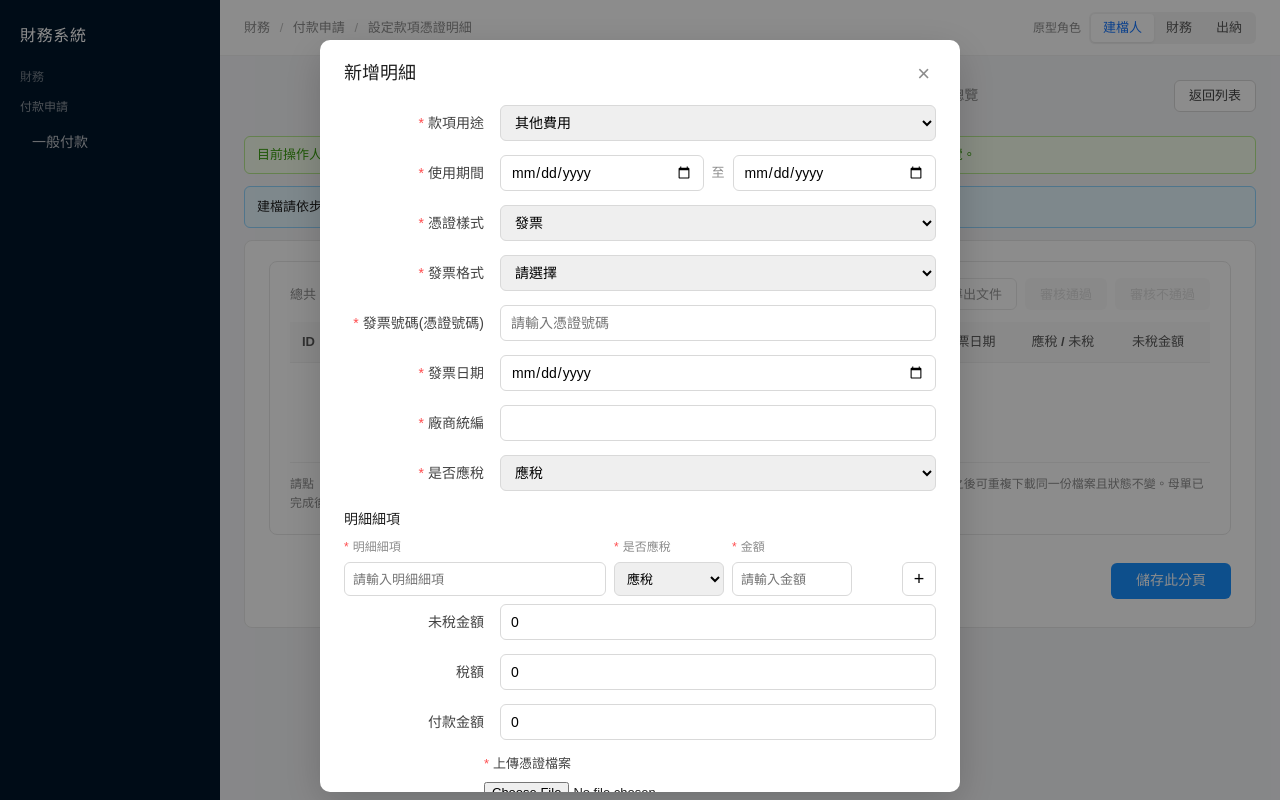
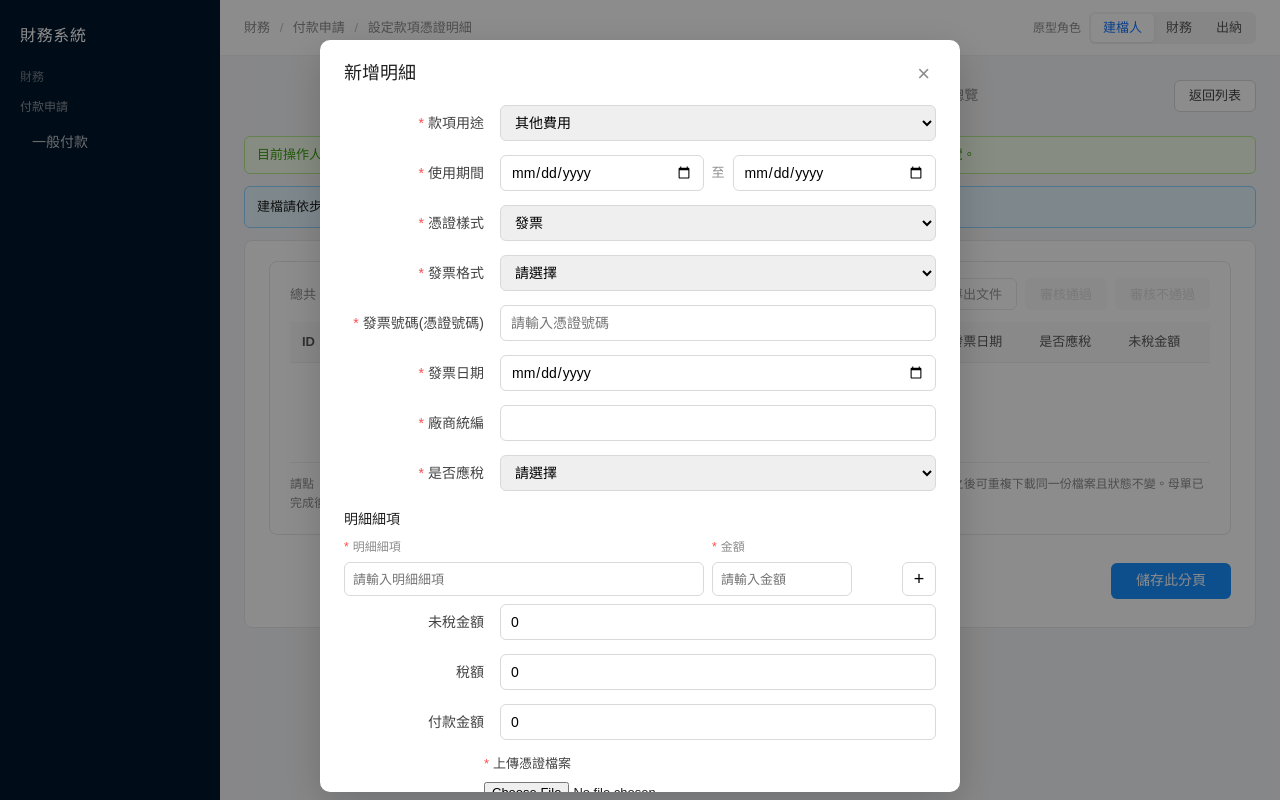
Before and after one commit to abc310144-bit/Payment-application, a React (Vite) app: page /applications/1/details in a window 1280 px wide. Both pictures are taken after a click on the button "+ 新增明細". Built offline with nearby package versions, Linux system fonts and the light colour scheme.

Commit message:
Update voucher tax options to taxable, zero-rated, and exempt.
Require tax only for invoices, inherit the main setting on line items, and show the three values in list, summary, and PDF.

Co-authored-by: Cursor <cursoragent@cursor.com>

```diff
--- a/src/components/AddDetailModal.css
+++ b/src/components/AddDetailModal.css
@@ -146,6 +146,11 @@
   grid-template-columns: minmax(0, 1.4fr) 110px 120px 76px;
   gap: 8px;
   align-items: start;
+}
+
+.line-head-simple,
+.line-row-simple {
+  grid-template-columns: minmax(0, 1.6fr) 140px 76px;
 }
 
 .line-head {
--- a/src/components/AddDetailModal.tsx
+++ b/src/components/AddDetailModal.tsx
@@ -7,6 +7,7 @@ import {
 import {
   INVOICE_FORMATS,
   PURPOSE_SECOND_FIELD,
+  TAX_FLAG_OPTIONS,
   VOUCHER_PURPOSES,
   formatRemarkNo,
   getVoucherStyles,
@@ -23,13 +24,12 @@ import {
   formatAmount,
   sanitizeAmountInput,
 } from '../utils/money'
-import { calcVoucherTotals } from '../utils/voucherTax'
+import { calcVoucherTotals, normalizeTaxFlag } from '../utils/voucherTax'
 import './AddDetailModal.css'
 
 interface LineDraft {
   id: string
   name: string
-  taxable: TaxFlag
   amount: string
 }
 
@@ -45,14 +45,12 @@ interface Props {
   onSave: (detail: VoucherDetail) => void
 }
 
-const TAX_OPTIONS: TaxFlag[] = ['應稅', '未稅']
-
 function newLineId() {
   return `L-${Date.now()}-${Math.random().toString(36).slice(2, 7)}`
 }
 
-function makeLine(taxable: TaxFlag): LineDraft {
-  return { id: newLineId(), name: '', taxable, amount: '' }
+function makeLine(): LineDraft {
+  return { id: newLineId(), name: '', amount: '' }
 }
 
 function toFileMeta(file: File): VoucherFile {
@@ -81,7 +79,7 @@ export function AddDetailModal({
 }: Props) {
   const isEdit = Boolean(initial)
   const invoiceOnly = variant === 'um-invoice'
-  const taxLockedByCurrency = isForeignCurrency(currency)
+  const isForeign = isForeignCurrency(currency)
   const allowDecimal = allowsDecimalAmount(currency)
   const styles = getVoucherStyles(paymentType)
   const startPurpose = invoiceOnly
@@ -113,18 +111,19 @@ export function AddDetailModal({
   const [vendorTaxId, setVendorTaxId] = useState(
     initial?.vendorTaxId ?? defaultTaxId,
   )
-  const [taxable, setTaxable] = useState<TaxFlag>(
-    taxLockedByCurrency ? '未稅' : (initial?.taxable ?? '應稅'),
-  )
+  const [taxable, setTaxable] = useState<TaxFlag | ''>(() => {
+    if (initial) return normalizeTaxFlag(initial.taxable)
+    // 外幣／新建：預設請選擇
+    return ''
+  })
   const [lines, setLines] = useState<LineDraft[]>(() =>
     initial?.lines.length
       ? initial.lines.map((line) => ({
           id: line.id,
           name: line.name,
-          taxable: taxLockedByCurrency ? '未稅' : line.taxable,
           amount: amountInputFromValue(line.amount, allowsDecimalAmount(currency)),
         }))
-      : [makeLine(taxLockedByCurrency ? '未稅' : '應稅')],
+      : [makeLine()],
   )
   const [voucherFile, setVoucherFile] = useState<VoucherFile | null>(
     initial?.voucherFile ?? null,
@@ -136,20 +135,18 @@ export function AddDetailModal({
 
   const second = PURPOSE_SECOND_FIELD[purpose]
   const showInvoiceFormat = voucherStyle === '發票'
-  const effectiveTaxable: TaxFlag = taxLockedByCurrency ? '未稅' : taxable
-  const lineTaxLocked = effectiveTaxable === '未稅'
+  const taxRequired = invoiceOnly || voucherStyle === '發票'
 
   const totals = useMemo(
     () =>
       calcVoucherTotals(
-        effectiveTaxable,
+        taxable,
         lines.map((line) => ({
-          taxable: lineTaxLocked ? '未稅' : line.taxable,
           amount: Number(line.amount) || 0,
         })),
         allowDecimal,
       ),
-    [effectiveTaxable, lines, lineTaxLocked, allowDecimal],
+    [taxable, lines, allowDecimal],
   )
 
   const changePurpose = (next: VoucherPurpose) => {
@@ -163,13 +160,6 @@ export function AddDetailModal({
         ? autoSettlementMonth ?? ''
         : '',
     )
-  }
-
-  const changeMainTax = (next: TaxFlag) => {
-    setTaxable(next)
-    if (next === '未稅') {
-      setLines((prev) => prev.map((line) => ({ ...line, taxable: '未稅' })))
-    }
   }
 
   const updateLine = (id: string, patch: Partial<LineDraft>) => {
@@ -192,6 +182,7 @@ export function AddDetailModal({
     if (!invoiceNo.trim()) next.invoiceNo = '請輸入發票號碼(憑證號碼)'
     if (showInvoiceFormat && !invoiceDate) next.invoiceDate = '請選擇發票日期'
     if (!/^\d{8}$/.test(vendorTaxId)) next.vendorTaxId = '請輸入 8 位數字統編'
+    if (taxRequired && !taxable) next.taxable = '請選擇是否應稅'
     lines.forEach((line) => {
       if (!line.name.trim()) next[`lineName:${line.id}`] = '請輸入明細細項'
       const amountError = amountInputError(line.amount, allowDecimal)
@@ -207,10 +198,10 @@ export function AddDetailModal({
     const savedLines = lines.map((line) => ({
       id: line.id,
       name: line.name.slice(0, 50),
-      taxable: lineTaxLocked ? ('未稅' as const) : line.taxable,
+      taxable,
       amount: commitAmount(line.amount, allowDecimal),
     }))
-    const computed = calcVoucherTotals(effectiveTaxable, savedLines, allowDecimal)
+    const computed = calcVoucherTotals(taxable, savedLines, allowDecimal)
     onSave({
       id: initial?.id ?? `V-${Date.now()}`,
       vendorTaxId,
@@ -223,7 +214,7 @@ export function AddDetailModal({
       invoiceFormat: showInvoiceFormat || invoiceOnly ? invoiceFormat : '',
       invoiceNo: invoiceNo.trim(),
       invoiceDate: showInvoiceFormat || invoiceOnly ? invoiceDate : '',
-      taxable: effectiveTaxable,
+      taxable,
       ...computed,
       status: initial?.status ?? '草稿',
       lines: savedLines,
@@ -391,33 +382,41 @@ export function AddDetailModal({
         </div>
 
         <div className="modal-row">
-          <span className="required">是否應稅</span>
+          <span className={taxRequired ? 'required' : undefined}>是否應稅</span>
           <div className="modal-field">
             <select
-              value={effectiveTaxable}
-              disabled={taxLockedByCurrency}
-              onChange={(e) => changeMainTax(e.target.value as TaxFlag)}
+              value={taxable}
+              className={errors.taxable ? 'error' : undefined}
+              onChange={(e) =>
+                setTaxable(e.target.value as TaxFlag | '')
+              }
             >
-              {TAX_OPTIONS.map((item) => (
-                <option key={item}>{item}</option>
+              <option value="">請選擇</option>
+              {TAX_FLAG_OPTIONS.map((item) => (
+                <option key={item} value={item}>
+                  {item}
+                </option>
               ))}
             </select>
-            {taxLockedByCurrency && (
-              <p className="field-hint">外幣付款僅能設定未稅。</p>
+            <FieldError message={errors.taxable} />
+            {isForeign && (
+              <p className="field-hint">外幣付款時，是否應稅預設為「請選擇」。</p>
+            )}
+            {!taxRequired && (
+              <p className="field-hint">憑證樣式非發票時，此欄非必填。</p>
             )}
           </div>
         </div>
 
         <div className="sub-block">
           <div className="sub-title">明細細項</div>
-          <div className="line-head">
+          <div className="line-head line-head-simple">
             <span className="required">明細細項</span>
-            <span className="required">是否應稅</span>
             <span className="required">金額</span>
             <span />
           </div>
           {lines.map((line, idx) => (
-            <div className="line-row" key={line.id}>
+            <div className="line-row line-row-simple" key={line.id}>
               <div className="line-cell">
                 <input
                   placeholder="請輸入明細細項"
@@ -428,17 +427,6 @@ export function AddDetailModal({
                 />
                 <FieldError message={errors[`lineName:${line.id}`]} />
               </div>
-              <select
-                value={lineTaxLocked ? '未稅' : line.taxable}
-                disabled={lineTaxLocked}
-                onChange={(e) =>
-                  updateLine(line.id, { taxable: e.target.value as TaxFlag })
-                }
-              >
-                {TAX_OPTIONS.map((item) => (
-                  <option key={item}>{item}</option>
-                ))}
-              </select>
               <div className="line-cell">
                 <input
                   inputMode={allowDecimal ? 'decimal' : 'numeric'}
@@ -474,12 +462,7 @@ export function AddDetailModal({
                   <button
                     type="button"
                     className="plus-btn"
-                    onClick={() =>
-                      setLines((prev) => [
-                        ...prev,
-                        makeLine(lineTaxLocked ? '未稅' : '應稅'),
-                      ])
-                    }
+                    onClick={() => setLines((prev) => [...prev, makeLine()])}
                   >
                     +
                   </button>
--- a/src/components/ApplicationSummaryPanel.tsx
+++ b/src/components/ApplicationSummaryPanel.tsx
@@ -153,7 +153,7 @@ export function ApplicationSummaryPanel({ app }: Props) {
                   <th>發票格式</th>
                   <th>發票號碼(憑證號碼)</th>
                   <th>發票日期</th>
-                  <th>應稅 / 未稅</th>
+                  <th>是否應稅</th>
                   <th>未稅金額</th>
                   <th>稅額</th>
                   {showExchangeRate && <th>付款匯率</th>}
@@ -173,7 +173,7 @@ export function ApplicationSummaryPanel({ app }: Props) {
                     <td>{dashOrValue(row.invoiceFormat)}</td>
                     <td>{dashOrValue(row.invoiceNo)}</td>
                     <td>{dashOrValue(formatDateDisplay(row.invoiceDate))}</td>
-                    <td>{row.taxable}</td>
+                    <td>{dashOrValue(row.taxable)}</td>
                     <td className="num">
                       {formatAmount(row.untaxedAmount, currency)}
                     </td>
--- a/src/components/VoucherDetailsPanel.tsx
+++ b/src/components/VoucherDetailsPanel.tsx
@@ -251,7 +251,7 @@ export function VoucherDetailsPanel({ app }: Props) {
               <th>發票格式</th>
               <th>發票號碼(憑證號碼)</th>
               <th>發票日期</th>
-              <th>應稅 / 未稅</th>
+              <th>是否應稅</th>
               <th>未稅金額</th>
               <th>稅額</th>
               {showExchangeRate && <th>付款匯率</th>}
@@ -282,7 +282,7 @@ export function VoucherDetailsPanel({ app }: Props) {
                     <td>{dashOrValue(row.invoiceFormat)}</td>
                     <td>{dashOrValue(row.invoiceNo)}</td>
                     <td>{dashOrValue(formatDateDisplay(row.invoiceDate))}</td>
-                    <td>{row.taxable}</td>
+                    <td>{dashOrValue(row.taxable)}</td>
                     <td className="num">
                       {formatAmount(row.untaxedAmount, app.overview?.currency)}
                     </td>
--- a/src/components/WriteoffHistoryPanel.tsx
+++ b/src/components/WriteoffHistoryPanel.tsx
@@ -4,7 +4,7 @@ import {
   type StoredApplication,
 } from '../context/ApplicationContext'
 import { useRole } from '../context/RoleContext'
-import type { VoucherDetail, WritebackRecord } from '../types/voucher'
+import { dashOrValue, type VoucherDetail, type WritebackRecord } from '../types/voucher'
 import { formatAmount } from '../utils/money'
 import {
   formatWritebackLabel,
@@ -60,7 +60,7 @@ export function WriteoffHistoryPanel({ app }: { app: StoredApplication }) {
           <thead>
             <tr>
               <th>明細</th>
-              <th>應稅 / 未稅</th>
+              <th>是否應稅</th>
               <th>金額</th>
               <th>操作</th>
             </tr>
@@ -83,7 +83,7 @@ export function WriteoffHistoryPanel({ app }: { app: StoredApplication }) {
                     <td>
                       {idx + 1}. {row.purpose}
                     </td>
-                    <td>{row.taxable}</td>
+                    <td>{dashOrValue(row.taxable)}</td>
                     <td className="num">{formatAmount(row.payAmount, currency)}</td>
                     <td>
                       <div className="writeoff-ops">
--- a/src/types/voucher.ts
+++ b/src/types/voucher.ts
@@ -45,7 +45,9 @@ export const VOUCHER_STYLES_PREPAY = ['合約', '報價單'] as const
 
 export const INVOICE_FORMATS = ['21', '22', '23', '25', '28'] as const
 
-export type TaxFlag = '應稅' | '未稅'
+export type TaxFlag = '應稅' | '零稅率' | '免稅'
+
+export const TAX_FLAG_OPTIONS: TaxFlag[] = ['應稅', '零稅率', '免稅']
 
 /** 明細狀態。預付單全額回壓後為「核銷完成」；母單全部核銷完才是「已完成」。 */
 export type VoucherDetailStatus =
@@ -63,7 +65,8 @@ export type WritebackStyle = (typeof WRITEBACK_STYLES)[number]
 export interface VoucherLineItem {
   id: string
   name: string
-  taxable: TaxFlag
+  /** 與主檔是否應稅相同；未選時可為空字串 */
+  taxable: TaxFlag | ''
   amount: number
 }
 
@@ -97,7 +100,8 @@ export interface VoucherDetail {
   invoiceFormat: string
   invoiceNo: string
   invoiceDate: string
-  taxable: TaxFlag
+  /** 憑證樣式為發票時必填；其餘可空 */
+  taxable: TaxFlag | ''
   untaxedAmount: number
   taxAmount: number
   payAmount: number
--- a/src/utils/exportVoucherPdf.ts
+++ b/src/utils/exportVoucherPdf.ts
@@ -118,11 +118,10 @@ function renderFormRows(details: VoucherDetail[], currency?: string | null) {
     for (const line of lines) {
       const c = calcLineContribution(
         detail.taxable,
-        line.taxable,
         line.amount,
         decimal,
       )
-      const taxFlag = detail.taxable === '未稅' ? '未稅' : line.taxable
+      const taxFlag = detail.taxable || line.taxable || '-'
       totalUntaxed += c.untaxed
       totalTax += c.tax
       totalPay += c.pay
--- a/src/utils/voucherTax.ts
+++ b/src/utils/voucherTax.ts
@@ -11,26 +11,32 @@ function roundByMode(n: number, decimal?: boolean) {
   return decimal ? roundMoney(n) : roundInt(n)
 }
 
-/** 單筆細項對未稅／稅額／付款金額的貢獻 */
+/** 零稅率／免稅／未選：計算比照舊「未稅」（稅額 0） */
+export function isExemptTaxMode(flag: TaxFlag | '' | null | undefined) {
+  return flag !== '應稅'
+}
+
+/** 舊資料「未稅」對應為「免稅」 */
+export function normalizeTaxFlag(
+  flag: string | null | undefined,
+): TaxFlag | '' {
+  if (flag === '未稅') return '免稅'
+  if (flag === '應稅' || flag === '零稅率' || flag === '免稅') return flag
+  return ''
+}
+
+/** 單筆細項對未稅／稅額／付款金額的貢獻（細項稅別跟主檔） */
 export function calcLineContribution(
-  mainTaxable: TaxFlag,
-  lineTaxable: TaxFlag,
+  mainTaxable: TaxFlag | '',
   amount: number | string,
   decimal?: boolean,
 ) {
   const amt = parseAmount(amount)
   const round = (n: number) => roundByMode(n, decimal)
-  const effectiveLine: TaxFlag =
-    mainTaxable === '未稅' ? '未稅' : lineTaxable
 
-  if (mainTaxable === '未稅' || effectiveLine === '未稅') {
-    if (mainTaxable === '未稅') {
-      const pay = round(amt)
-      return { untaxed: pay, tax: 0, pay }
-    }
-    const untaxed = round(amt)
-    const pay = round(amt * TAX_RATE)
-    return { untaxed, tax: round(pay - untaxed), pay }
+  if (isExemptTaxMode(mainTaxable)) {
+    const pay = round(amt)
+    return { untaxed: pay, tax: 0, pay }
   }
 
   const pay = round(amt)
@@ -39,19 +45,14 @@ export function calcLineContribution(
 }
 
 export function calcVoucherTotals(
-  mainTaxable: TaxFlag,
-  lines: Pick<VoucherLineItem, 'taxable' | 'amount'>[],
+  mainTaxable: TaxFlag | '',
+  lines: Pick<VoucherLineItem, 'amount'>[],
   decimal?: boolean,
 ) {
   let untaxedAmount = 0
   let payAmount = 0
   for (const line of lines) {
-    const c = calcLineContribution(
-      mainTaxable,
-      line.taxable,
-      line.amount,
-      decimal,
-    )
+    const c = calcLineContribution(mainTaxable, line.amount, decimal)
     untaxedAmount += c.untaxed
     payAmount += c.pay
   }
```
